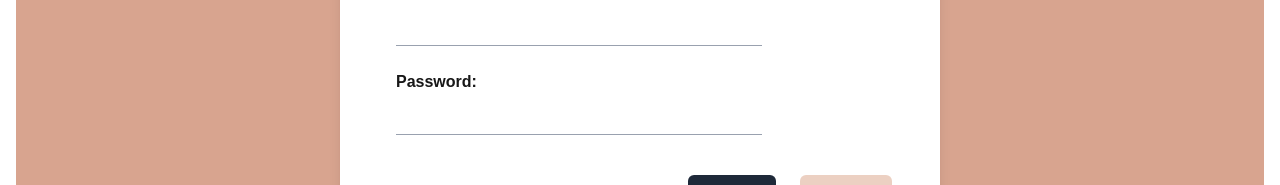
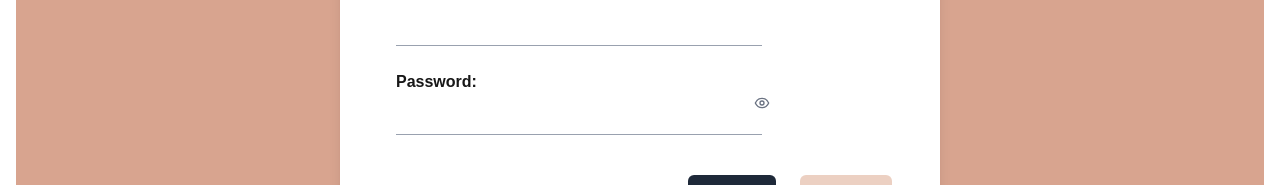
Before and after one commit to UdeshiEdirisinghe25/ICT2233-FinalProject-CodeNova, a Next.js app in the folder savorydelight/: page /admin/login in a window 1280 px wide. Shown: the part 410-595 px from the top of the page. Built offline with nearby package versions, Linux system fonts and the light colour scheme; a web font is replaced by a local one.

Commit message:
Implemented Eye Toggle and setup middleware.js

```diff
--- a/savorydelight/src/app/admin/login/page.js
+++ b/savorydelight/src/app/admin/login/page.js
@@ -2,6 +2,7 @@
 
 import React, { useState } from 'react';
 import { useRouter } from 'next/navigation';
+import { EyeIcon, EyeOffIcon } from '../../components/EyeIcon';
 
 async function login(email, password) {
 
@@ -56,6 +57,16 @@ export default function Login() {
     }
   };
 
+
+  // to show the password
+  const [showPassword, setShowPassword] = useState(false);
+
+  const togglePasswordVisibility = () => {
+    setShowPassword(!showPassword);
+  };
+
+
+
   return (
     <div className="flex items-center justify-center min-h-screen bg-[#d8a48f]">
       <div className="bg-white rounded-lg shadow-lg p-6 w-[600px]">
@@ -79,16 +90,28 @@ export default function Login() {
               className="w-3/4 border-b-1 border-gray-400 focus:outline-none focus:border-[#d8a48f] py-2"/>
           </div>
 
-          {/* Password */}
-          <div className="px-8">
+          <div className="px-8 relative">
             <label htmlFor="password" className="block font-bold">Password:</label>
             <input
-              type="password"
+              type={showPassword ? 'text' : 'password'}
               id="password"
               value={password}
               onChange={(e) => setPassword(e.target.value)}
-              required
-              className="w-3/4 border-b-1 border-gray-400 focus:outline-none focus:border-[#d8a48f] py-2"/>
+              className="w-3/4 border-b-1 border-gray-400 focus:outline-none focus:border-[#d8a48f] py-2 pr-10" />
+
+
+           <button
+              type="button"
+              onClick={togglePasswordVisibility}
+              className="absolute top-1/2 right-[25%] transform -translate-y-1/2 p-2 text-xl text-gray-500 hover:text-gray-700 focus:outline-none"
+              aria-label={showPassword ? 'Hide password' : 'Show password'}>
+
+             {showPassword ? (
+                    <EyeOffIcon className="h-4 w-4" /> //To hide the password
+                ) : (
+                    <EyeIcon className="h-4 w-4" /> //to show the password
+                )}
+            </button>
           </div>
 
           {/* Buttons */}
@@ -97,8 +120,7 @@ export default function Login() {
               type="button"
               onClick={() => {
                 setEmail('');
-                setPassword('');
-                }}
+                setPassword('');}}
               className="bg-gray-800 text-white font-semibold px-6 py-1 rounded-md hover:bg-gray-600 transition duration-150">
               Clear
             </button>
--- /dev/null
+++ b/savorydelight/src/app/components/EyeIcon.jsx
@@ -0,0 +1,45 @@
+import React from 'react';
+
+
+export function EyeIcon(props) {
+  return (
+    <svg
+      xmlns="http://www.w3.org/2000/svg"
+      width="24"
+      height="24"
+      viewBox="0 0 24 24"
+      fill="none"
+      stroke="currentColor"
+      strokeWidth="2"
+      strokeLinecap="round"
+      strokeLinejoin="round"
+      {...props}>
+
+      {/*Open Eye SVG Path */}
+      <path d="M2 12s3-7 10-7 10 7 10 7-3 7-10 7-10-7-10-7z" />
+      <circle cx="12" cy="12" r="3" />
+    </svg>
+  );
+}
+
+
+export function EyeOffIcon(props) {
+  return (
+    <svg
+      xmlns="http://www.w3.org/2000/svg"
+      width="24"
+      height="24"
+      viewBox="0 0 24 24"
+      fill="none"
+      stroke="currentColor"
+      strokeWidth="2"
+      strokeLinecap="round"
+      strokeLinejoin="round"
+      {...props}
+    >
+      {/*Eye Off SVG Path*/}
+      <path d="M17.94 17.94A10.07 10.07 0 0 1 12 20c-7 0-11-8-11-8a18.45 18.45 0 0 1 5.06-5.94M9.9 4.24A9.12 9.12 0 0 1 12 4c7 0 11 8 11 8a18.5 18.5 0 0 1-2.08 3.54M21 1.77 2 21.77" />
+      <path d="M15 12a3 3 0 0 0-3-3m-4.2 1.8a3 3 0 0 0 4.2 4.2" />
+    </svg>
+  );
+}
--- a/savorydelight/src/app/middleware.js
+++ b/savorydelight/src/app/middleware.js
@@ -0,0 +1,17 @@
+import { NextResponse } from "next/server";
+
+export function middleware(req) {
+  const token = req.cookies.get("token")?.value;
+
+  const url = req.nextUrl.pathname;
+
+  if (url.startsWith("/admin") && !token) {
+    return NextResponse.redirect(new URL("/admin/login", req.url));
+  }
+
+  return NextResponse.next();
+}
+
+export const config = {
+  matcher: ["/admin/:path*"],
+};
```
